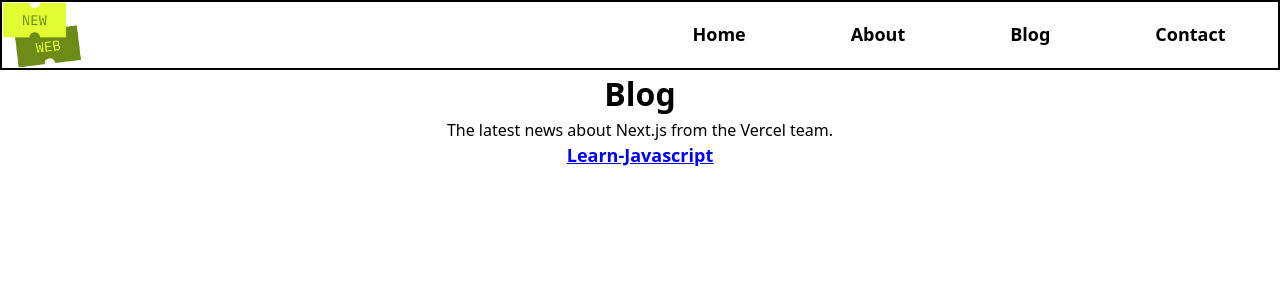
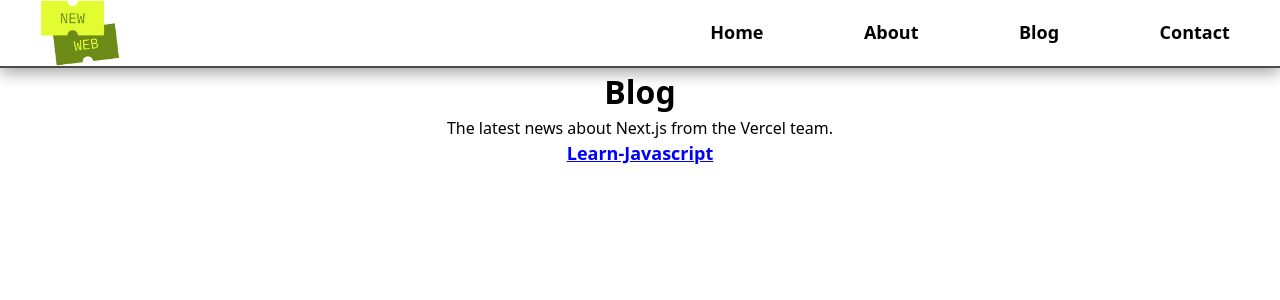
Before and after one commit to Tushit99/nextPractice, a Next.js app in the folder nextpractice/: page /blog in a window 1280 px wide. Shown: the top 300 px of the page. Built offline with nearby package versions, Linux system fonts and the light colour scheme.

Commit message:
blog-slug

```diff
--- /dev/null
+++ b/nextpractice/blogdata/db.json
@@ -0,0 +1,6 @@
+{
+  "Title": "Avatar",
+  "desc": "Lorem ipsum dolor sit amet consectetur adipisicing elit. Ea ad, est impedit alias mollitia, a asperiores facilis quo expedita accusamus ipsam quisquam recusandae nesciunt soluta, nobis eos quae molestias omnis. Incidunt, optio. Voluptate consectetur similique amet deserunt fugit! Totam harum quia vel nobis optio ea repellat.",
+  "Images": "https://images-na.ssl-images-amazon.com/images/M/MV5BMjEyOTYyMzUxNl5BMl5BanBnXkFtZTcwNTg0MTUzNA@@._V1_SX1500_CR0,0,1500,999_AL_.jpg",
+  "id": 1
+}
--- a/nextpractice/src/styles/home.module.css
+++ b/nextpractice/src/styles/home.module.css
@@ -3,6 +3,7 @@
     width: 200px ;
     max-height: 100px;
     object-fit: cover;
+    padding-left: 40px;
 }
 
 .logo>img{
@@ -16,7 +17,8 @@
     align-items: center;
     justify-content: space-between;
     padding: auto 100px;
-    border: 2px solid black;
+    border-bottom: 2px solid rgba(0, 0, 0, 0.705);
+    box-shadow: rgba(0, 0, 0, 0.35) 0px 5px 15px;
     width: 100%;
 }
 
```
Also changed, not shown: nextpractice/src/pages/blogpost/[slug].js (line endings or trailing spaces).
